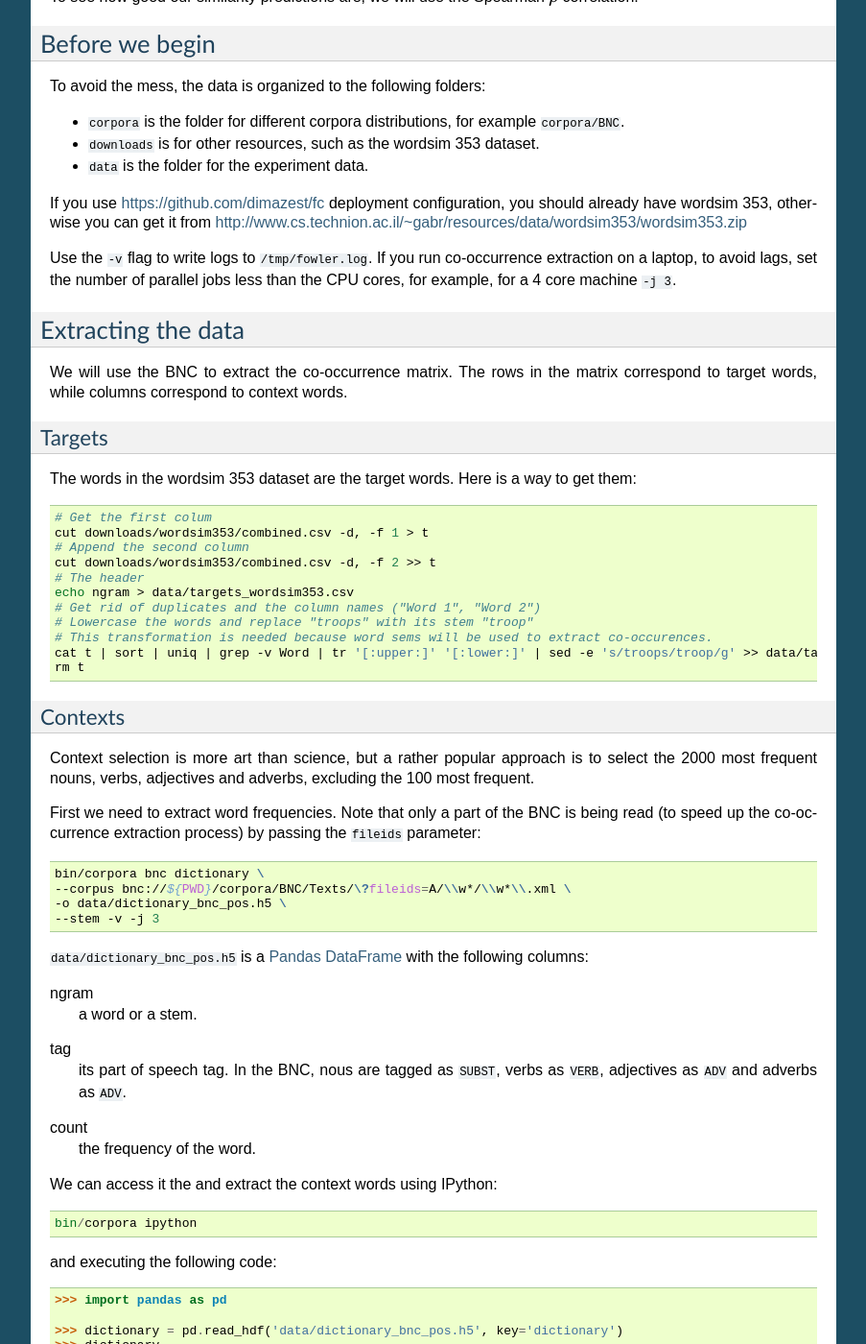
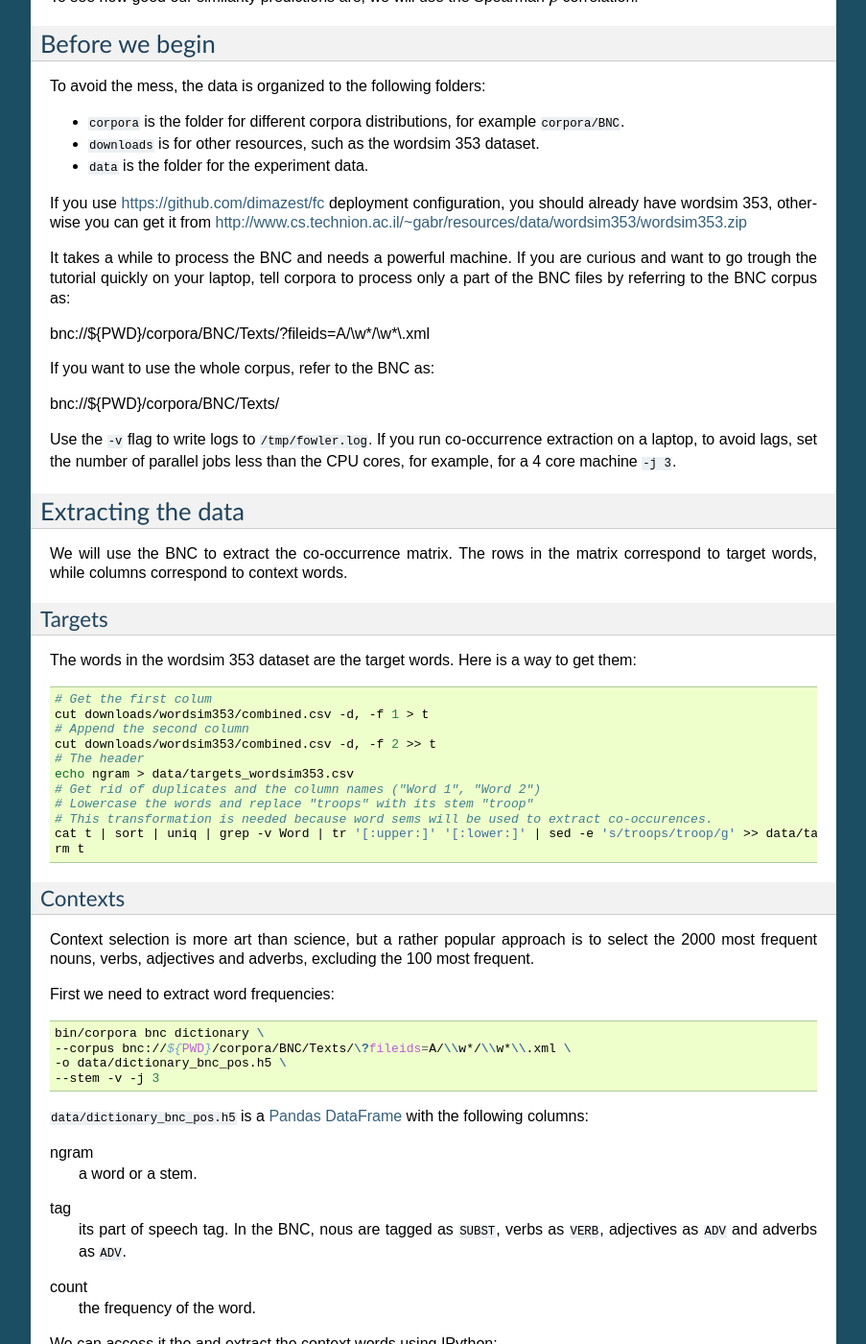
Before and after one commit to dimazest/fowler.corpora, a Sphinx documentation site: the page built from docs/quick_start.rst, in a window 1280 px wide and 1400 px high, scrolled down 1234 px. Shown: the whole window at 96% size, without its empty margins (198-1101 px from the left). Built offline with Sphinx 7.4.7, drawn with Linux system fonts in a browser that asks for light colours.

Commit message:
Note about the BNC part.

```diff
--- a/docs/quick_start.rst
+++ b/docs/quick_start.rst
@@ -89,13 +89,15 @@ If you use https://github.com/dimazest/fc deployment configuration, you
 should already have wordsim 353, otherwise you can get it from
 http://www.cs.technion.ac.il/~gabr/resources/data/wordsim353/wordsim353.zip
 
+It takes a while to process the BNC and needs a powerful machine. If you are
+curious and want to go trough the tutorial quickly on your laptop, tell corpora
+to process only a part of the BNC files by referring to the BNC corpus as::
 
-..    It takes a while to process the BNC and needs a powerful machine. If you
-    are curious and want to go trough the tutorial quickly on your laptop, tell
-    corpora to process only part of the BNC files by adding the following
-    option::
+bnc://${PWD}/corpora/BNC/Texts/\?fileids=A/\\w*/\\w*\\.xml
 
-..        --fileids='A/\w*/\w*\.xml'
+If you want to use the whole corpus, refer to the BNC as::
+
+bnc://${PWD}/corpora/BNC/Texts/
 
 Use the ``-v`` flag to write logs to ``/tmp/fowler.log``. If you run
 co-occurrence extraction on a laptop, to avoid lags, set the number of parallel
@@ -134,9 +136,7 @@ Context selection is more art than science, but a rather popular approach is to
 select the 2000 most frequent nouns, verbs, adjectives and adverbs, excluding
 the 100 most frequent.
 
-First we need to extract word frequencies. Note that only a part of the BNC is
-being read (to speed up the co-occurrence extraction process) by passing the
-``fileids`` parameter:
+First we need to extract word frequencies:
 
 .. code-block:: bash
 
```
